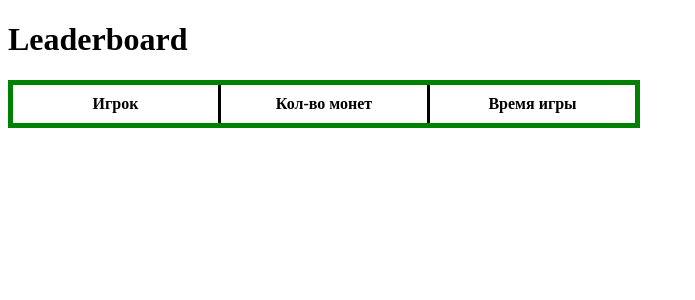
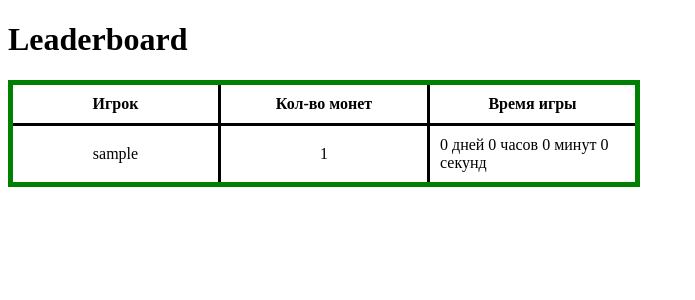
Before and after one commit to Tonyprg/Cats, a Flask app: page /leaderboard in a window 1280 px wide. Shown: the top 300 px of the page, without its empty margins (0-695 px from the left). Run offline with Flask 3, Linux system fonts and the light colour scheme; lists and menus that the app fills with data are empty.

Commit message:
fix info

```diff
--- a/server.py
+++ b/server.py
@@ -164,7 +164,7 @@
 
 @app.route('/my_skils_in_AI')
 def my_skils():
-    return '<h1>У меня нет навыков и опыта в сфере ИИ</h1>'
+    return render_template('skils.html')
 
 
 app.run()
--- a/static/style.css
+++ b/static/style.css
@@ -19,3 +19,9 @@
   border-bottom: 1px solid black;
   padding: 10px;
 }
+
+.center-both {
+  display: flex;
+  justify-content: center;
+  align-items: center;
+}
--- a/templates/leaderboard.html
+++ b/templates/leaderboard.html
@@ -15,9 +15,9 @@
       </thead>
       {% for cat, duration in zip(cats, durations) %}
       <tr>
-          <td>{{ cat['name'] }}</td>
-          <td>{{ cat['coins'] }}</td>
-          <td>{{ duration }}</td>
+          <td><div class="center-both">{{ cat['name'] }}</div></td>
+          <td><div class="center-both">{{ cat['coins'] }}</div></td>
+          <td><div class="center-both">{{ duration }}</div></td>
       </tr>
       {% endfor %}
   </table>
```
Also changed, not shown: templates/skils.html (added, +29 -0 lines).
